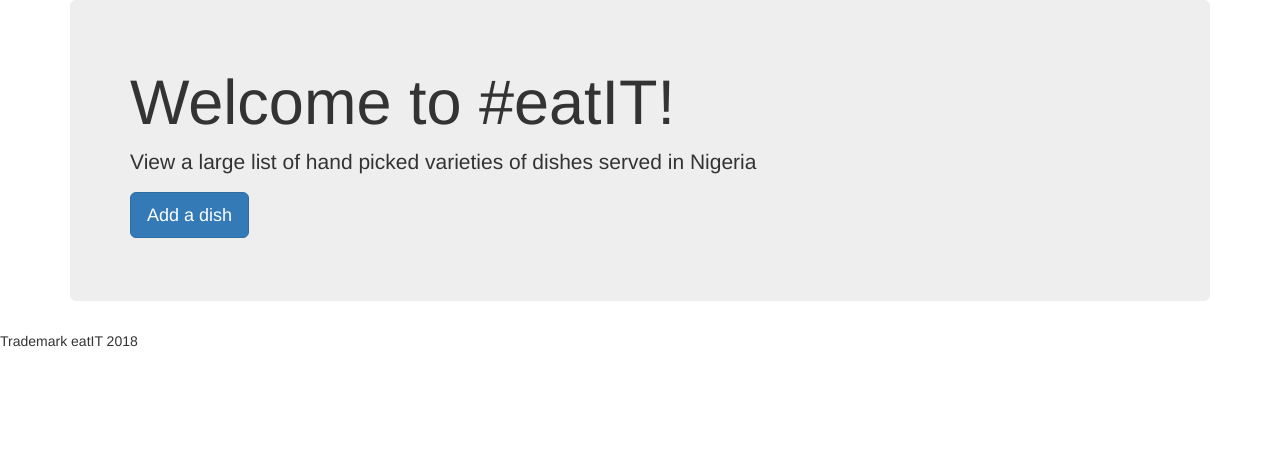
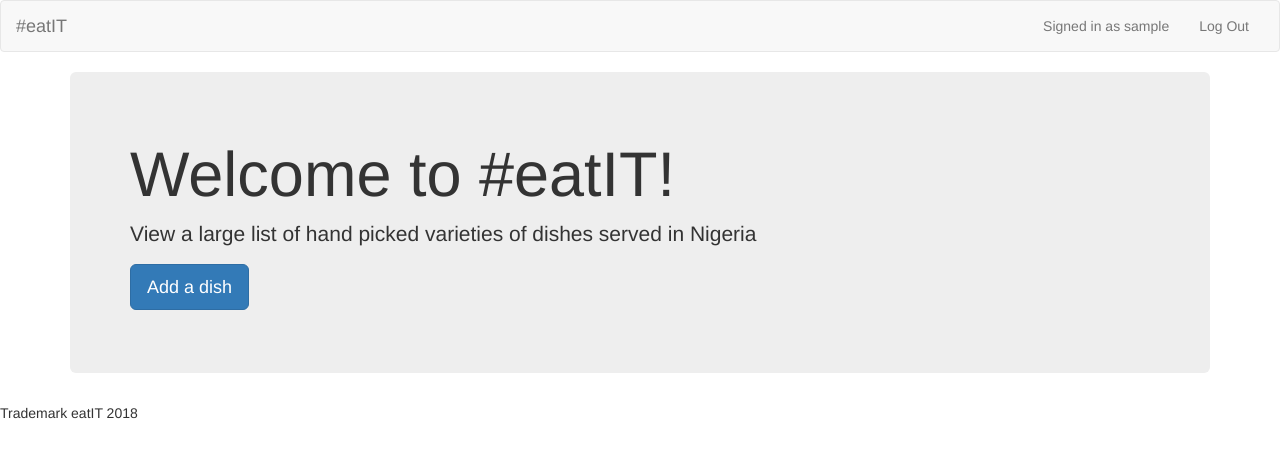
Before and after one commit to codekyd/eatIT, a Node server app: page /dishes in a window 1280 px wide. Shown: the top 458 px of the page. Run offline with Node 20, Linux system fonts and the light colour scheme; the visitor is signed in with stand-in values (Sample User, id 1); data that the repository does not hold is empty; some libraries are stand-ins or nearby versions.

Commit message:
template updated

```diff
--- a/views/partials/footer.ejs
+++ b/views/partials/footer.ejs
@@ -1,3 +1,5 @@
-<p>Trademark eatIT 2018</p>
+<footer>
+<p class="footer">Trademark eatIT 2018</p>
+</footer>
 </body>
 </html>
--- a/views/partials/header.ejs
+++ b/views/partials/header.ejs
@@ -4,9 +4,32 @@
     <meta charset="UTF-8">
     <meta name="viewport" content="width=device-width, initial-scale=1.0">
     <meta http-equiv="X-UA-Compatible" content="ie=edge">
-    <link type="text/css" rel="stylesheet" href="bootstrap/css/bootstrap.css">
+    <link type="text/css" rel="stylesheet" href="/bootstrap/css/bootstrap.css">
 
-    <link type="text/css" rel="stylesheet" href="css/app.css">
+    <link type="text/css" rel="stylesheet" href="/css/app.css">
     <title>eatIT</title>
 </head>
 <body>
+
+<nav class="navbar navbar-default">
+    <div class="container-fluid">
+        <div class="navbar-header">
+            <a href="/" class="navbar-brand">#eatIT</a>
+        </div>
+        <div class="collapse navbar-collapse">
+            <ul class="nav navbar-nav navbar-right">
+            <% if(!currentUser) {%>
+                <li><a href="/login">Login</a></li>
+                <li><a href="/register">Sign Up</a></li>
+
+           <% }else {%>
+           <li><a href="#">Signed in as <%=currentUser.username%></a></li>
+
+            <li><a href="/logout">Log Out</a></li>
+           <% } %>
+            </ul>
+
+        </div>
+    </div>
+
+</nav>
```
Also changed, not shown: views/dishes.ejs (deleted, +0 -24 lines), views/new.ejs (deleted, +0 -11 lines).
